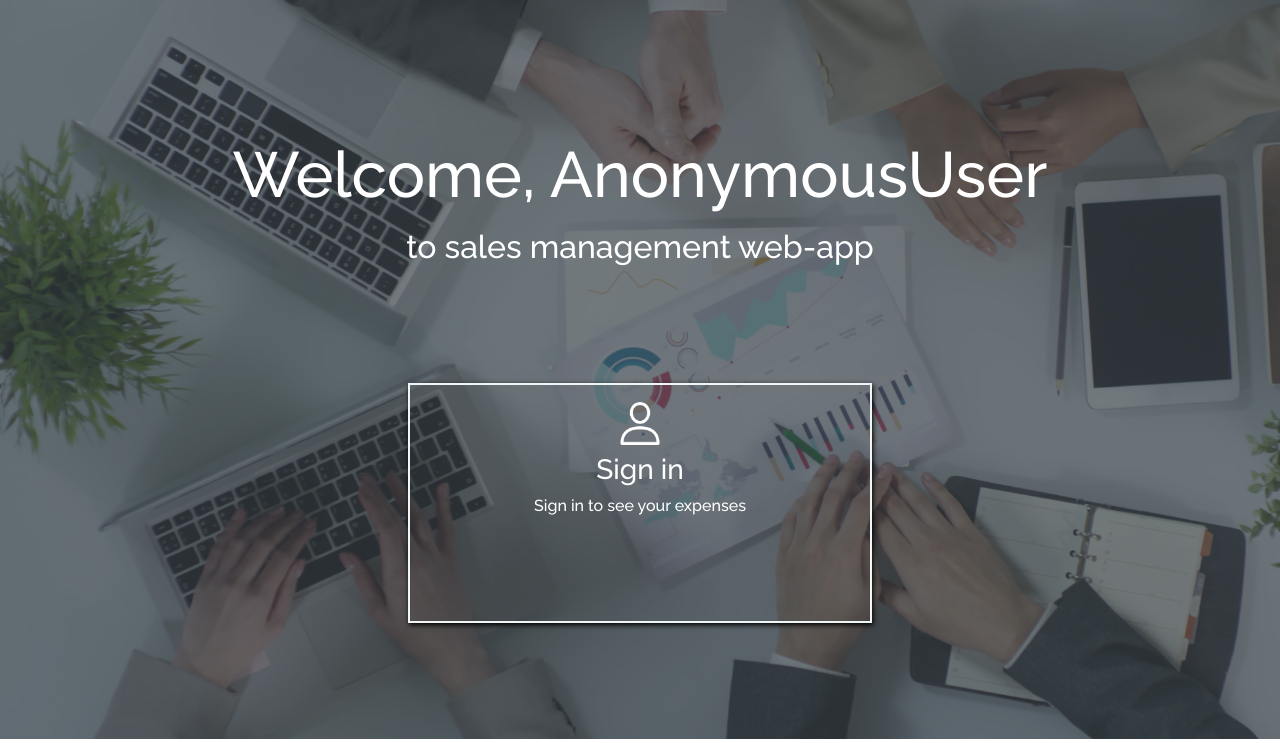
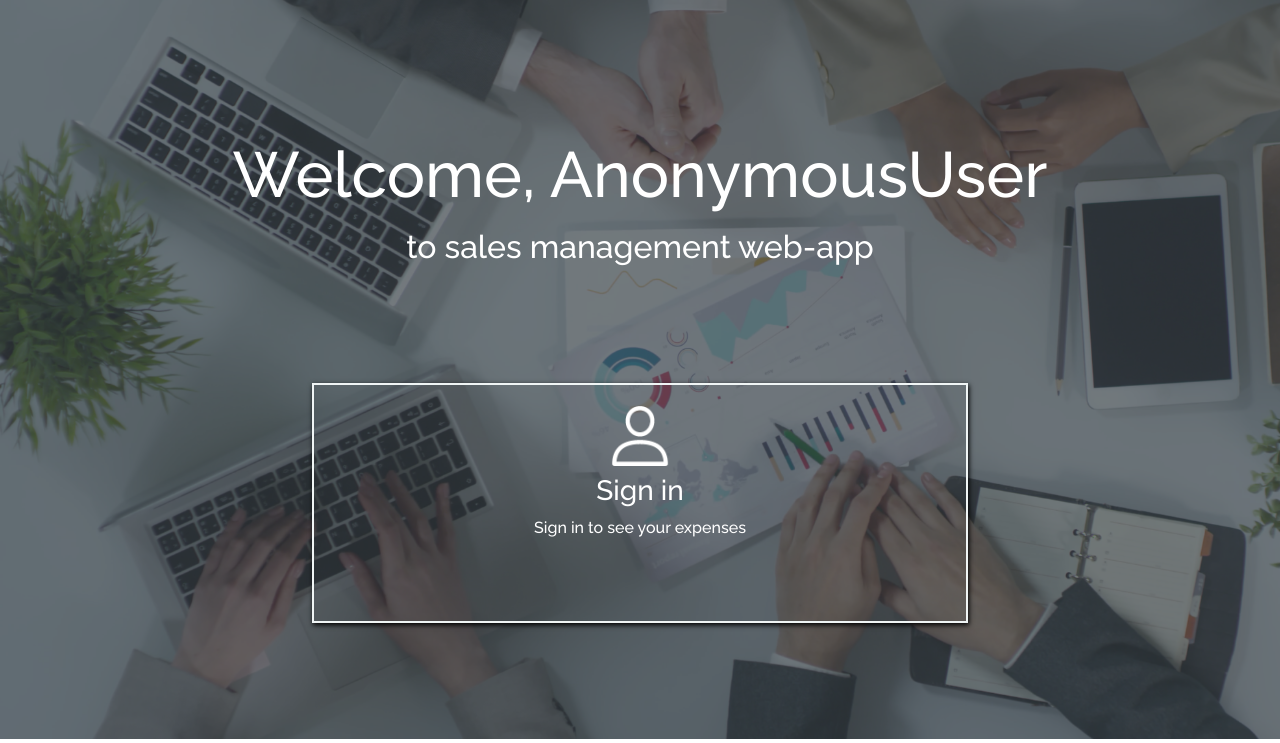
Before and after one commit to Devanshvora03/sales, a Django app: page / in a window 1280 px wide. Shown: the part 57-800 px from the top of the page. Run offline with Django 3.2, Linux system fonts and the light colour scheme; some libraries are stand-ins or nearby versions.

Commit message:
local changes

```diff
--- a/static/css/home.css
+++ b/static/css/home.css
@@ -66,7 +66,7 @@ body{
 .box-1{
     padding: 2% 4%;
     border: 2px solid #f0f5f5;
-    width: 29rem;
+    width: 41rem;
     height: 15rem;
     box-shadow: 1px 2px 5px #000;
 }
--- a/templates/users/expense.html
+++ b/templates/users/expense.html
@@ -65,8 +65,6 @@
                         </td>
                     </tr>
                 </tbody>  {% endcomment %}
-
-
 {% comment %} this is for user  {% endcomment %}
 {% comment %} trial {% endcomment %}
 <div class="m-auto w-100 pad-2">
```
